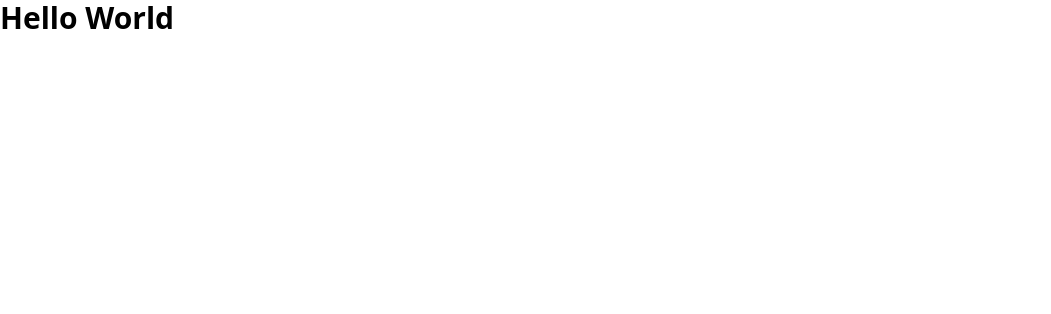
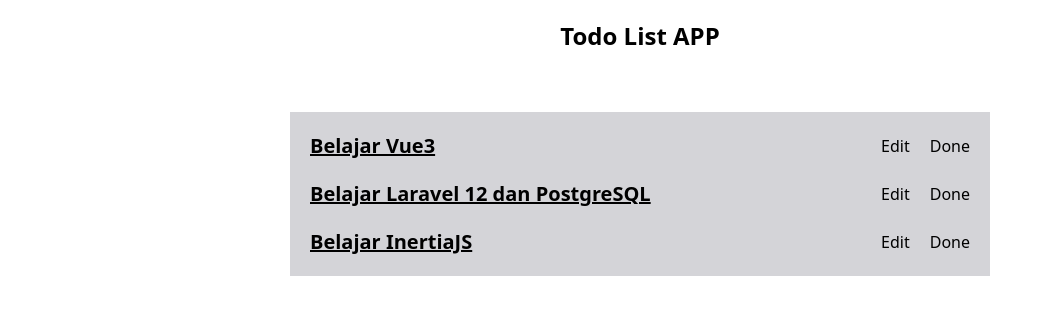
Before and after one commit to khafidprayoga/learn-vue3, a Vue app: page / in a window 1280 px wide. Shown: the top 314 px of the page, without its empty margins (0-1051 px from the left). Built offline with nearby package versions, Linux system fonts and the light colour scheme.

Commit message:
todo list

```diff
--- a/src/App.vue
+++ b/src/App.vue
@@ -1,9 +1,39 @@
 <script setup lang="ts"></script>
 
 <template>
-  <div>
-    <h1 class="text-3xl font-bold">Hello World</h1>
+  <h1 class="text-2xl font-bold text-center mt-5">Todo List APP</h1>
+  <div class="container">
+    <main class="todo-list">
+      <div class="todo-item">
+        <div class="todo-content">Belajar Vue3</div>
+        <div class="todo-action">
+          <button class="btn-edit">Edit</button>
+          <button class="btn-delete">Done</button>
+        </div>
+      </div>
+      <div class="todo-item">
+        <div class="todo-content">Belajar Laravel 12 dan PostgreSQL</div>
+        <div class="todo-action">
+          <button class="btn-edit">Edit</button>
+          <button class="btn-delete">Done</button>
+        </div>
+      </div>
+      <div class="todo-item">
+        <div class="todo-content">Belajar InertiaJS</div>
+        <div class="todo-action">
+          <button class="btn-edit">Edit</button>
+          <button class="btn-delete">Done</button>
+        </div>
+      </div>
+    </main>
+    <div class="todo-form"></div>
   </div>
 </template>
 
-<style scoped></style>
+<style>
+@reference "tailwindcss";
+
+.container {
+  @apply bg-zinc-300;
+}
+</style>
--- a/src/assets/main.css
+++ b/src/assets/main.css
@@ -1 +1,21 @@
 @import 'tailwindcss';
+
+.container {
+  @apply lg:w-[700px] mx-auto mt-15;
+}
+
+.todo-list {
+  @apply flex flex-col gap-5 py-5;
+}
+
+.todo-item {
+  @apply flex flex-row justify-between px-5;
+}
+
+.todo-content {
+  @apply text-xl underline font-bold;
+}
+
+.todo-action {
+  @apply flex flex-row gap-5;
+}
```
